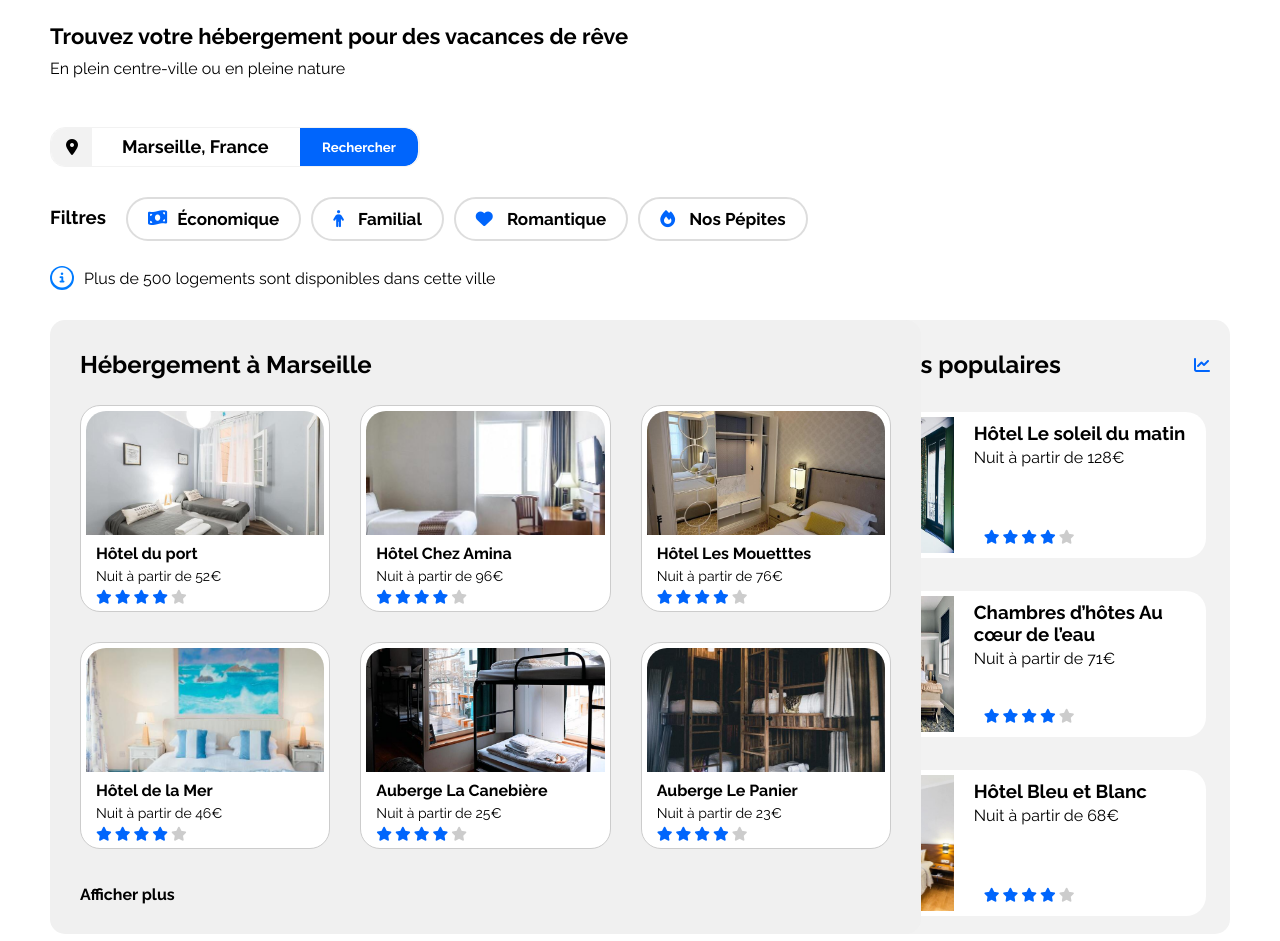
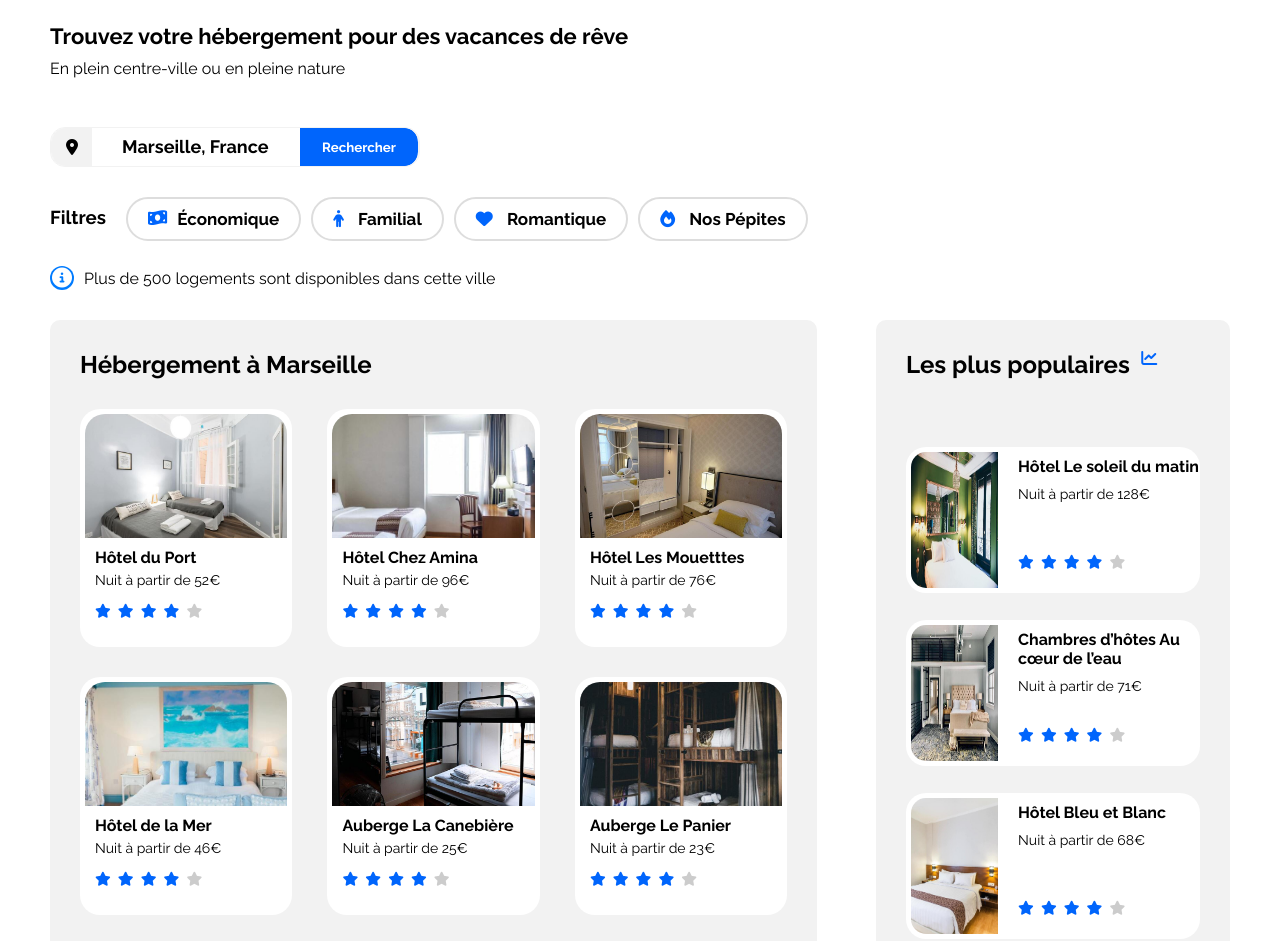
Before and after one commit to Brayann-Graux/Projet_1, a plain HTML site: page index.html in a window 1280 px wide. Shown: the part 57-998 px from the top of the page. Drawn offline with Linux system fonts and the light colour scheme.

Commit message:
modification flex hebergements et populaires

```diff
--- a/css/Media queries.css
+++ b/css/media_queries.css
@@ -38,4 +38,8 @@
 /* Small devices (phones, less than 768px) */
 @media (max-width: 767.98px) {
     /* ... */
+
+    header nav div {
+        width: 100%;
+    }
 }
--- a/css/style.css
+++ b/css/style.css
@@ -1,4 +1,3 @@
-/*****header*****/
 * {
     margin: 0;
     padding: 0;
@@ -6,52 +5,20 @@
     font-family: 'Raleway', sans-serif;
   }
 
-  /* Styles pour le header */
-  header {
-    background-color: #ffffff; /* Couleur de fond du header */
-    padding: 10px; /* Espacement interne */
-    display: flex; /* Utilise Flexbox pour aligner les éléments */
-    justify-content: space-between; /* Alignement des éléments sur les côtés */
-    align-items: center; /* Centre les éléments verticalement */
-  }
-
-  /* Styles pour les liens du header */
-  header a {
-    color: black; /* Couleur des liens */
-    text-decoration: none; /* Supprime les soulignements des liens */
-    margin-left: 20px; /* Espacement entre les liens */
-    }
-
-  /* Styles pour les liens de droite */
-  .header-right {
-    margin-left: auto; /* Déplace les éléments vers la droite */
-  }
-
-  .header-right a:hover{
-    color: #0065FC;
-    border-top: 2px solid #0065FC; /* Ajoute une bordure supérieure bleue de 5 pixels */
-    padding-top: 5px; /* Ajoute un espace en haut du contenu pour compenser la bordure */
-  }
-
-  img {
-    width: 50%;
-    height: auto;
-    border-top: none;
-}
-
-:root {
+  :root {
     --main-color: #0065FC;
     --main-bg-color: #F2F2F2;
     --filter-bg-color: #DEEBFF;
 }
 
-.fa-solid {
-    color: var(--main-color);
-}
-
 body {
     display: flex;
     justify-content: center;
+}
+
+a {
+    text-decoration: none;
+    color: black;
 }
 
 .main-container {
@@ -61,11 +28,48 @@ body {
     box-sizing: border-box;
 }
 
-a {
-    color: inherit;
-    text-decoration: none;
+/*****header*****/
+
+header {
+    width: 100%;
+    background-color: #ffffff; /* Couleur de fond du header */
+    display: flex; /* Utilise Flexbox pour aligner les éléments */
+
 }
 
+header nav {
+    flex-wrap: wrap;
+    padding: 10px 0px;
+    display: flex;
+    width: 100%;
+    justify-content: space-between;
+    align-items: center;
+}
+
+header nav a img {
+    width: 120px;
+    height: 30px;
+}
+
+header nav div {
+    width: 25%;
+    display: flex;
+}
+
+header nav div a {
+    text-align: center;
+    width: 50%;
+}
+
+header nav div a:hover {
+    color: #0065FC;
+    border-top: 2px solid #0065FC; /* Ajoute une bordure supérieure bleue de 5 pixels */
+    padding-top: 5px; /* Ajoute un espace en haut du contenu pour compenser la bordure */
+}
+
+.fa-solid {
+    color: var(--main-color);
+}
 
 .text-trouver-hebergement {
     font-size: 22px;
@@ -284,101 +288,83 @@ color: black;
     justify-content: space-between;
 }
 
-.hebergement {
-    margin-right: 30px; /* Ajoute un espace de 10px entre les deux sections */
+.hebergements {
+    flex-wrap: wrap;
+    display: flex;
+    width: 65%;
+    background-color: #F2F2F2;
+    border-radius: 10px;
 }
 
 .populaires {
-    margin-left: 30px;
-    width: 429px; /* Largeur de la section des populaires */
+    flex-wrap: wrap;
+    display: flex;
+    background-color: #F2F2F2;
+    border-radius: 10px;
+    width: 30%;
+    padding: 30px;
+}
+
+.card:hover {
+    transform: translateY(-5px);
 }
 
 /* CARDS HEBERGEMENTS */
 
 
-.background-hebergement {
-    border-radius: 15px;
-    width: 871px;
-    height: 614px;
-    background-color: #f0f0f0;
-    padding: 10px;
-    position: relative;
-    display: flex;
-    justify-content: center; /* Centrer horizontalement */
-    align-items: center; /* Centrer verticalement */
+
+.hebergements-title {
+    width: 100%;
+    margin: 30px;
 }
 
-.hebergements-title {
-    position: absolute;
-    top: 30px;
-    left: 30px;
-    font-weight: bold;
+.hebergement-cards {
+    display: flex;
+    flex-wrap: wrap;
+    justify-content: space-between;
+    margin: 0 30px;
 }
 
-.grid-container-hebergements {
-    display: grid;
-    grid-template-columns: repeat(3, 1fr);
-    grid-template-rows: repeat(2, 207.25px);
-    grid-gap: 30px;
+.hebergement-cards a {
+    width: 30%;
 }
 
-/* Styles pour les cartes Hebergement*/
+.hebergement-cards a article {
+    width: 100%;
+    background-color: #fff;
+    border-radius: 20px;
+    display: flex;
+    flex-wrap: wrap;
+    padding: 5px;
+    margin-bottom: 30px;
+}
 
-.hebergements {
-    width: 65%;
-}
-.hebergements-card {
-    display: grid;
-    grid-template-columns: 1fr 1fr 1fr;
-    gap: 30px;
-    margin-top: 30px;
-}
-.hebergements img {
+.hebergement-cards a article img {
     display: flex;
     object-fit: cover;
     width: 100%;
     height: 124px;
     border-radius: 20px 20px 0px 0px;
-    margin-bottom: 4px;
 }
 
-.card-hebergement {
-    width: 250.33px;
-    height: 207.25px;
-    background-color: #fff;
-    border: 1px solid #ccc;
-    border-radius: 20px;
-    cursor: pointer;
-    overflow: hidden;
-    padding: 5px;
+.hebergement-cards a article .card-content {
+    width: 100%;
+    margin-left: 10px;
+    margin-top: 10px;
 }
 
-.card-hebergement:hover {
-    transform: translateY(-5px);
+.hebergement-cards a article .card-content h3 {
+    font-size: 16px;
+    margin-bottom: 5px;
 }
 
-.card-details {
-    padding: 5px;
-    margin-left: 5px;
-    background-color: #fff;
-}
-
-.hotel-title {
-    font-size: 16px;
-    margin-top: 0;
-    font-weight: bold;
-}
-
-.price {
+.hebergement-cards a article .card-content p {
     font-size: 14px;
-    margin-top: 5px;
-    margin-bottom: 3px;
+    margin-bottom: 15px;
 }
 
 .card-rating {
-    margin-top: 5px;
-    margin-left:10px;
-    display: flex; /* Affiche les étoiles en ligne */
+    object-fit: cover;
 }
 
 .neutral-star {
@@ -402,57 +388,46 @@ color: black;
 }
 
 .footer {
-    position: absolute;
-    bottom: 30px;
-    left: 30px;
+    margin-left: 30px;
+    margin-bottom: 30px;
     cursor: pointer;
-    font-weight: bold
+    font-weight: bold;
+    font-size: 18px;
 }
 
 /****** Populaires ******/
 
-.background-populaires {
-    width: 429px;
-    height: 614px;
-    background-color: #f2f2f2; /* Fond gris */
-    padding: 20px; /* Espacement à l'intérieur */
-    border-radius: 15px; /* Coins arrondis */
+.populaires h2 {
+    width: 80%;
+    height: 0;
+    display: flex;
 }
 
-.card {
-    width: 369px;
-    height: 146px;
-    background-color: #fff; /* Fond blanc */
-    border-radius: 20px; /* Coins arrondis */
-    overflow: hidden; /* Pour cacher le débordement de l'image */
-    display: flex; /* Pour aligner l'image et le texte */
+.populaires a {
+    width: 100%;
 }
 
-.card:hover {
-    transform: translateY(-5px);
+.populaires .card {
+    border-radius: 20px;
 }
 
-.populaires {
-    width: 32%;
-}
-
-.populaires-title {
+.populaires-cards {
     display: flex;
-    justify-content: space-between;
-    align-items: center;
-    margin-top: 10px;
+    flex-wrap: wrap;
+    width: 100%;
 }
 
 .populaires-cards .card {
+    width: 100%;
     display: flex;
-    margin-top: 33px;
+    justify-content: space-between;
+    background-color: white;
 }
 
 .populaires-cards img {
     width: 33%;
     height: 146px;
-    border-top-left-radius: 20px;
-    border-bottom-left-radius: 20px;
+    border-radius: 20px 0 0 20px;
     padding: 5px;
 }
 
@@ -465,16 +440,17 @@ color: black;
     box-sizing: border-box;
 }
 
-.populaires-cards .card-title {
+.populaires-cards h3 {
+    font-size: 16px;
     margin-top: 10px;
-    margin-bottom: 4px;
 }
 
-.populaires-cards .card-subtitle {
-    margin: 0px;
+.populaires-cards p {
+    font-size: 14px;
+    margin-top: 10px;
 }
 
-.populaires-cards .card-rating {
+.card-rating {
     margin-bottom: 20px;
 }
 
--- a/index.html
+++ b/index.html
@@ -13,17 +13,20 @@
         integrity="sha512-MV7K8+y+gLIBoVD59lQIYicR65iaqukzvf/nwasF0nqhPay5w/9lJmVM2hMDcnK1OnMGCdVK+iQrJ7lzPJQd1w=="
         crossorigin="anonymous" referrerpolicy="no-referrer" />
     <link rel="stylesheet" href="./css/style.css">
+    <link rel="stylesheet" href="./css/media_queries.css">
 </head>
 
 <body>
     <div class="main-container">
             <header>
+                <nav>
                     <a href="index.html" class="lien-icone">
                         <img src="images/logo/Booki.png" alt="Logo Booki">
                     </a>
-                <nav class="header-right">
+                    <div>
                         <a href="#ancre-hebergements">Hébergements</a>
                         <a href="#ancre-activites">Activités</a>
+                    </div>
                 </nav>
 
             </header>
@@ -74,15 +77,15 @@
             <div class="hebergements-and-populaires">
                 <!--cards hebergement-->
                 <section class="hebergements" id="ancre-hebergement" >
-                    <div class="background-hebergement">
                         <h2 class="hebergements-title">Hébergement à Marseille</h2>
-                        <div class="grid-container-hebergements">
-                            <article class="card-hebergement">
-                                <div class="hebergement-card">
-                                    <img src="./images/hebergements/Hôtel_du_port.jpg" alt="Hôtel du port">
-                                    <div class="card-details">
-                                        <h3 class="hotel-title">Hôtel du port</h3>
-                                        <p class="price">Nuit à partir de 52€</p>
+                        <div class="hebergement-cards">
+                            <a href="#">
+                                <article class="card">
+                                    <img src="./images/hebergements/Hôtel_du_port.jpg" alt="Hôtel_du_port">
+                                    <div class="card-content">
+                                        <div class="card-txt">
+                                            <h3 class="card-title">Hôtel du Port</h3>
+                                            <p class="card-subtitle">Nuit à partir de 52<span class="euro">€</span></p>
                                         </div>
                                         <div class="card-rating">
                                             <i class="fa-xs fa-solid fa-star" aria-hidden="true"></i>
@@ -94,12 +97,14 @@
                                         </div>
                                     </div>
                                 </article>
-                            <article class="card-hebergement">
-                                <div class="hebergement-card">
-                                    <img src="./images/hebergements/Hôtel_Chez_Amina.jpg" alt="Hôtel Chez Amina">
-                                    <div class="card-details">
-                                        <h3 class="hotel-title">Hôtel Chez Amina</h3>
-                                        <p class="price">Nuit à partir de 96€</p>
+                            </a>
+                            <a href="#">
+                                <article class="card">
+                                    <img src="./images/hebergements/Hôtel_Chez_Amina.jpg" alt="Hôtel_Chez_Amina">
+                                    <div class="card-content">
+                                        <div class="card-txt">
+                                            <h3 class="card-title">Hôtel Chez Amina</h3>
+                                            <p class="card-subtitle">Nuit à partir de 96<span class="euro">€</span></p>
                                         </div>
                                         <div class="card-rating">
                                             <i class="fa-xs fa-solid fa-star" aria-hidden="true"></i>
@@ -111,12 +116,14 @@
                                         </div>
                                     </div>
                                 </article>
-                            <article class="card-hebergement">
-                                <div class="hebergement-card">
-                                    <img src="./images/hebergements/Hôtel_Les_mouetttes.jpg" alt="Hôtel Les Mouetttes">
-                                    <div class="card-details">
-                                        <h3 class="hotel-title">Hôtel Les Mouetttes</h3>
-                                        <p class="price">Nuit à partir de 76€</p>
+                            </a>
+                            <a href="#">
+                                <article class="card">
+                                    <img src="./images/hebergements/Hôtel_Les_mouetttes.jpg" alt="Hôtel_Les_mouetttes">
+                                    <div class="card-content">
+                                        <div class="card-txt">
+                                            <h3 class="card-title">Hôtel Les Mouetttes</h3>
+                                            <p class="card-subtitle">Nuit à partir de 76<span class="euro">€</span></p>
                                         </div>
                                         <div class="card-rating">
                                             <i class="fa-xs fa-solid fa-star" aria-hidden="true"></i>
@@ -128,12 +135,14 @@
                                         </div>
                                     </div>
                                 </article>
-                            <article class="card-hebergement">
-                                <div class="hebergement-card">
-                                    <img src="./images/hebergements/Hôtel_de_la_mer.jpg" alt="Hôtel de la Mer">
-                                    <div class="card-details">
-                                        <h3 class="hotel-title">Hôtel de la Mer</h3>
-                                        <p class="price">Nuit à partir de 46€</p>
+                            </a>
+                            <a href="#">
+                                <article class="card">
+                                    <img src="./images/hebergements/Hôtel_de_la_mer.jpg" alt="Hôtel_de_la_mer">
+                                    <div class="card-content">
+                                        <div class="card-txt">
+                                            <h3 class="card-title">Hôtel  de la Mer</h3>
+                                            <p class="card-subtitle">Nuit à partir de 46<span class="euro">€</span></p>
                                         </div>
                                         <div class="card-rating">
                                             <i class="fa-xs fa-solid fa-star" aria-hidden="true"></i>
@@ -145,12 +154,14 @@
                                         </div>
                                     </div>
                                 </article>
-                            <article class="card-hebergement">
-                                <div class="hebergement-card">
-                                    <img src="./images/hebergements/Auberge_La_Canebière.jpg" alt="Auberge La Canebière">
-                                    <div class="card-details">
-                                        <h3 class="hotel-title">Auberge La Canebière</h3>
-                                        <p class="price">Nuit à partir de 25€</p>
+                            </a>
+                            <a href="#">
+                                <article class="card">
+                                    <img src="./images/hebergements/Auberge_La_Canebière.jpg" alt="Auberge_La_Canebière">
+                                    <div class="card-content">
+                                        <div class="card-txt">
+                                            <h3 class="card-title">Auberge La Canebière</h3>
+                                            <p class="card-subtitle">Nuit à partir de 25<span class="euro">€</span></p>
                                         </div>
                                         <div class="card-rating">
                                             <i class="fa-xs fa-solid fa-star" aria-hidden="true"></i>
@@ -162,12 +173,14 @@
                                         </div>
                                     </div>
                                 </article>
-                            <article class="card-hebergement">
-                                <div class="hebergement-card">
-                                    <img src="./images/hebergements/Auberge_Le_Panier.jpg" alt="Auberge Le Panier">
-                                    <div class="card-details">
-                                        <h3 class="hotel-title">Auberge Le Panier</h3>
-                                        <p class="price">Nuit à partir de 23€</p>
+                            </a>
+                            <a href="#">
+                                <article class="card">
+                                    <img src="./images/hebergements/Auberge_Le_Panier.jpg" alt="Auberge_Le_Panier">
+                                    <div class="card-content">
+                                        <div class="card-txt">
+                                            <h3 class="card-title">Auberge Le Panier</h3>
+                                            <p class="card-subtitle">Nuit à partir de 23<span class="euro">€</span></p>
                                         </div>
                                         <div class="card-rating">
                                             <i class="fa-xs fa-solid fa-star" aria-hidden="true"></i>
@@ -179,16 +192,14 @@
                                         </div>
                                     </div>
                                 </article>
+                            </a>
                         </div>
                         <a href="#" class="footer">Afficher plus</a>
-                    </div>
                 </section>
                 <!--cards populaires-->
-                <section class="background-populaires">
-                    <div class="populaires-title">
+                <section class="populaires">
                         <h2 class="section-title">Les plus populaires</h2>
-                        <a href="#" class="fa-solid fa-chart-line" aria-hidden="true"></a>
-                    </div>
+                        <i class="fa-solid fa-chart-line" aria-hidden="true"></i>
                     <div class="populaires-cards">
                         <a href="#">
                             <article class="card">
```
Lines whose indentation alone changed are shown as unchanged.
